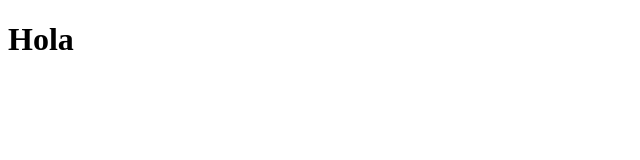
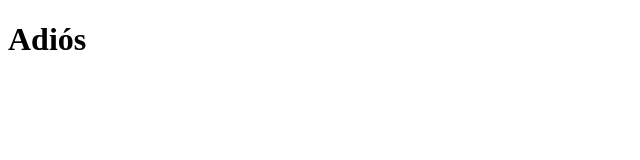
Before and after one commit to Marcos-aot-08/proyecto6, a plain HTML site: page Index.html in a window 1280 px wide. Shown: the full height of the page, 0-640 px from the left. Drawn offline with Linux system fonts and the light colour scheme.

Commit message:
second commit

```diff
--- a/Index.html
+++ b/Index.html
@@ -6,6 +6,6 @@
     <title>Document</title>
 </head>
 <body>
-    <h1>Hola</h1>
+    <h1>Adiós</h1>
 </body>
 </html>
```
